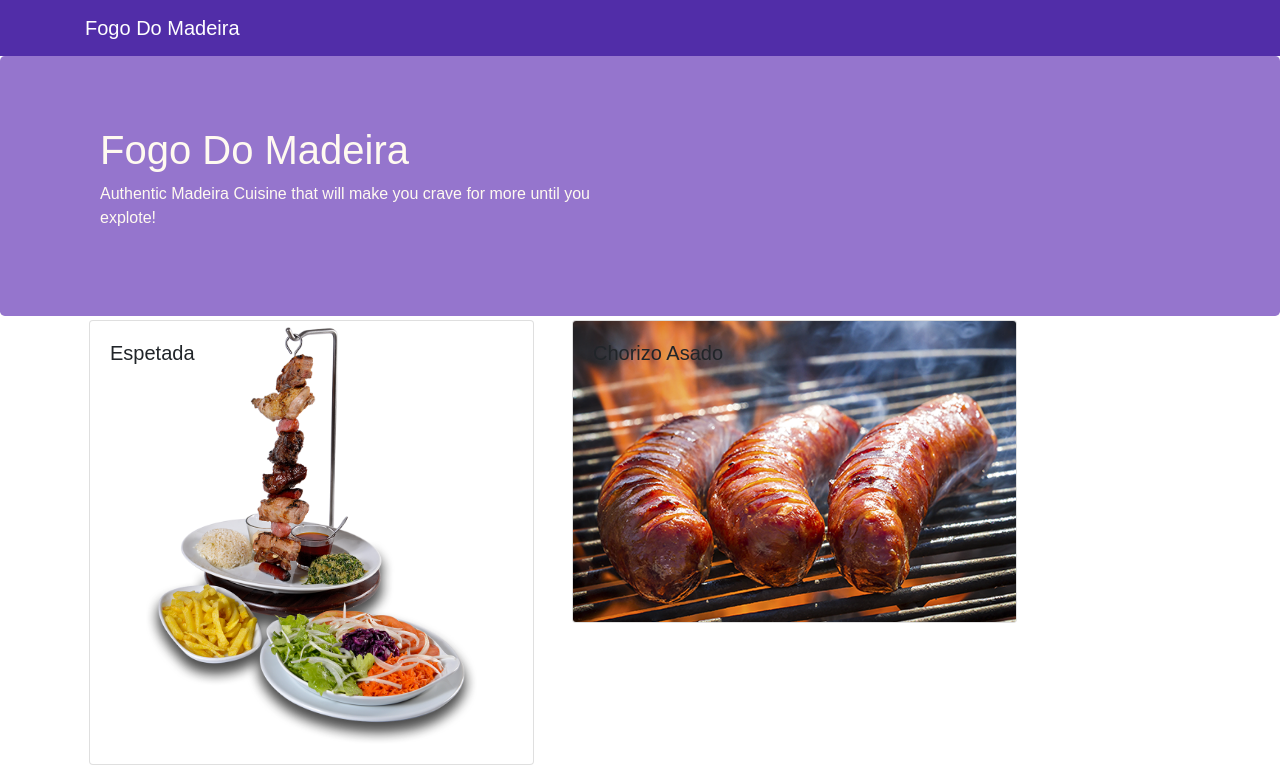
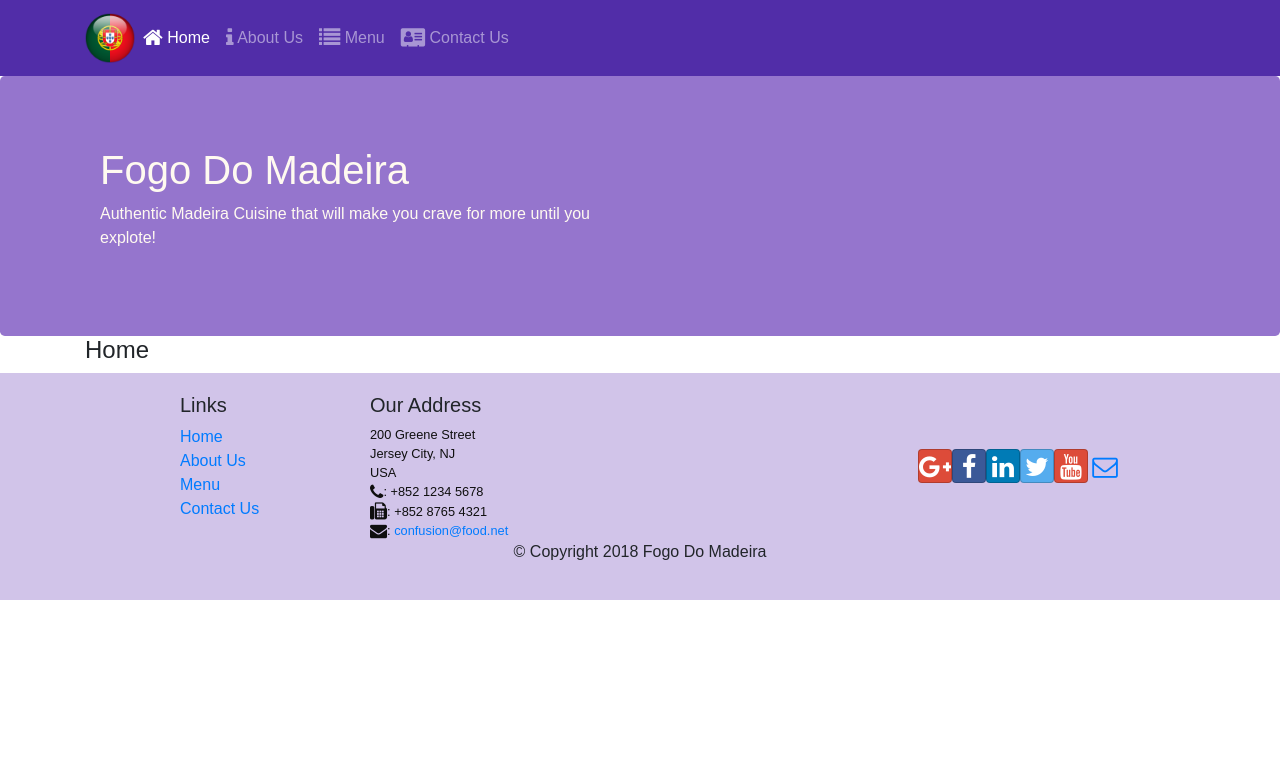
Before and after one commit to amarap/fogo-do-madeira, a React (Create React App) app: page /home in a window 1280 px wide. Shown: the top 771 px of the page. Built offline with nearby package versions, Linux system fonts and the light colour scheme.

Commit message:
React Router

```diff
--- a/package.json
+++ b/package.json
@@ -9,6 +9,7 @@
     "react": "^16.4.1",
     "react-dom": "^16.4.1",
     "react-popper": "^0.9.2",
+    "react-router-dom": "^4.2.2",
     "react-scripts": "1.1.4",
     "reactstrap": "^5.0.0"
   },
--- a/src/App.js
+++ b/src/App.js
@@ -1,4 +1,5 @@
 import React, { Component } from 'react';
+import { BrowserRouter } from 'react-router-dom';
 import './App.css';
 import Main from './components/MainComponent';
 
@@ -6,9 +7,11 @@
 
     render() {
         return (
-          <div className="App">
-            <Main />
-          </div>
+            <BrowserRouter>
+              <div className="App">
+                <Main />
+              </div>
+            </BrowserRouter>
         );
     }
 }
--- a/src/components/FooterComponent.js
+++ b/src/components/FooterComponent.js
@@ -1,4 +1,5 @@
 import React from 'react';
+import { Link } from 'react-router-dom'
 
 const Footer = (props) => {
     return (
@@ -8,10 +9,10 @@
                     <div className="col-4 offset-1 col-sm-2">
                         <h5>Links</h5>
                         <ul className="list-unstyled">
-                            <li><a href="#">Home</a></li>
-                            <li><a href="#">About</a></li>
-                            <li><a href="#">Menu</a></li>
-                            <li><a href="contactus.html">Contact</a></li>
+                            <li><Link to="/home">Home</Link></li>
+                            <li><Link to="/aboutus">About Us</Link></li>
+                            <li><Link to="/menu">Menu</Link></li>
+                            <li><Link to="/contactus">Contact Us</Link></li>
                         </ul>
                     </div>
                     <div className="col-7 col-sm-5">
--- a/src/components/HeaderComponent.js
+++ b/src/components/HeaderComponent.js
@@ -1,13 +1,52 @@
 import React, { Component } from 'react';
-import { Navbar, NavbarBrand, Jumbotron } from 'reactstrap';
+import { Navbar, NavbarBrand, Nav, NavbarToggler, Collapse, NavItem, Jumbotron } from 'reactstrap';
+import { NavLink } from 'react-router-dom';
 
 class Header extends Component {
+
+    constructor(props){
+        super(props);
+        this.state = {isNavOpen: false};
+        this.toggleNav = this.toggleNav.bind(this);
+    }
+
+    toggleNav(){
+        this.setState({isNavOpen: !this.state.isNavOpen});
+    }
+
     render() {
         return (
             <React.Fragment>
-                <Navbar dark>
+                <Navbar dark expand="md">
                     <div className="container">
-                        <NavbarBrand href="/">Fogo Do Madeira</NavbarBrand>
+                        <NavbarToggler onClick={this.toggleNav} />
+                        <NavbarBrand className="mr-auto" href="/">
+                            <img src="assets/portugal.png" height="50" width="50" alt="Fogo Do Madeira" />
+                        </NavbarBrand>
+                        <Collapse isOpen={this.state.isNavOpen} navbar>
+                            <Nav navbar>
+                                <NavItem>
+                                    <NavLink className="nav-link" to="/home">
+                                        <span className="fa fa-home fa-lg"></span> Home
+                                    </NavLink>
+                                </NavItem>
+                                <NavItem>
+                                    <NavLink className="nav-link" to="/aboutus">
+                                        <span className="fa fa-info fa-lg"></span> About Us
+                                    </NavLink>
+                                </NavItem>
+                                <NavItem>
+                                    <NavLink className="nav-link" to="/menu">
+                                        <span className="fa fa-list fa-lg"></span> Menu
+                                    </NavLink>
+                                </NavItem>
+                                <NavItem>
+                                    <NavLink className="nav-link" to="/contactus">
+                                        <span className="fa fa-address-card fa-lg"></span> Contact Us
+                                    </NavLink>
+                                </NavItem>
+                            </Nav>
+                        </Collapse>
                     </div>
                 </Navbar>
                 <Jumbotron>
--- /dev/null
+++ b/src/components/HomeComponent.js
@@ -0,0 +1,11 @@
+import React from 'react';
+
+const Home = (props) => {
+    return (
+        <div className="container">
+            <h4>Home</h4>
+        </div>
+    );
+}
+
+export default Home;
--- a/src/components/MainComponent.js
+++ b/src/components/MainComponent.js
@@ -2,28 +2,35 @@
 import Menu from './MenuComponent';
 import { DISHES } from '../shared/dishes';
 import DishDetail from './DishDetailComponent';
-import Header from './HeaderComponent'
-import Footer from './FooterComponent'
+import Header from './HeaderComponent';
+import Footer from './FooterComponent';
+import Home from './HomeComponent';
+import { Switch, Route, Redirect} from 'react-router-dom';
 
 class Main extends Component {
     constructor(props) {
         super(props);
         this.state = {
             dishes: DISHES,
-            selectedDish: null
         };
     }
 
-    onDishSelect(dishId) {
-        this.setState({ selectedDish: dishId});
-    }
+    render() {
 
-    render() {
+        const HomePage = () => {
+            return (
+                <Home />
+            );
+        }
+
         return (
           <div>
             <Header />
-            <Menu dishes={this.state.dishes} onClick={(dishId) => this.onDishSelect(dishId)}/>
-            <DishDetail dishClicked={this.state.dishes.filter((dish)=> dish.id === this.state.selectedDish )[0]} />
+            <Switch>
+                <Route path="/home" component={HomePage} />
+                <Route exact path="/menu" component={() => <Menu dishes={this.state.dishes} />} />
+                <Redirect to="/home" />
+            </Switch>
             <Footer />
           </div>
         );
```
Also changed, not shown: public/assets/portugal.png (added), 1 other file (tests, documents, lock files or other folders).
